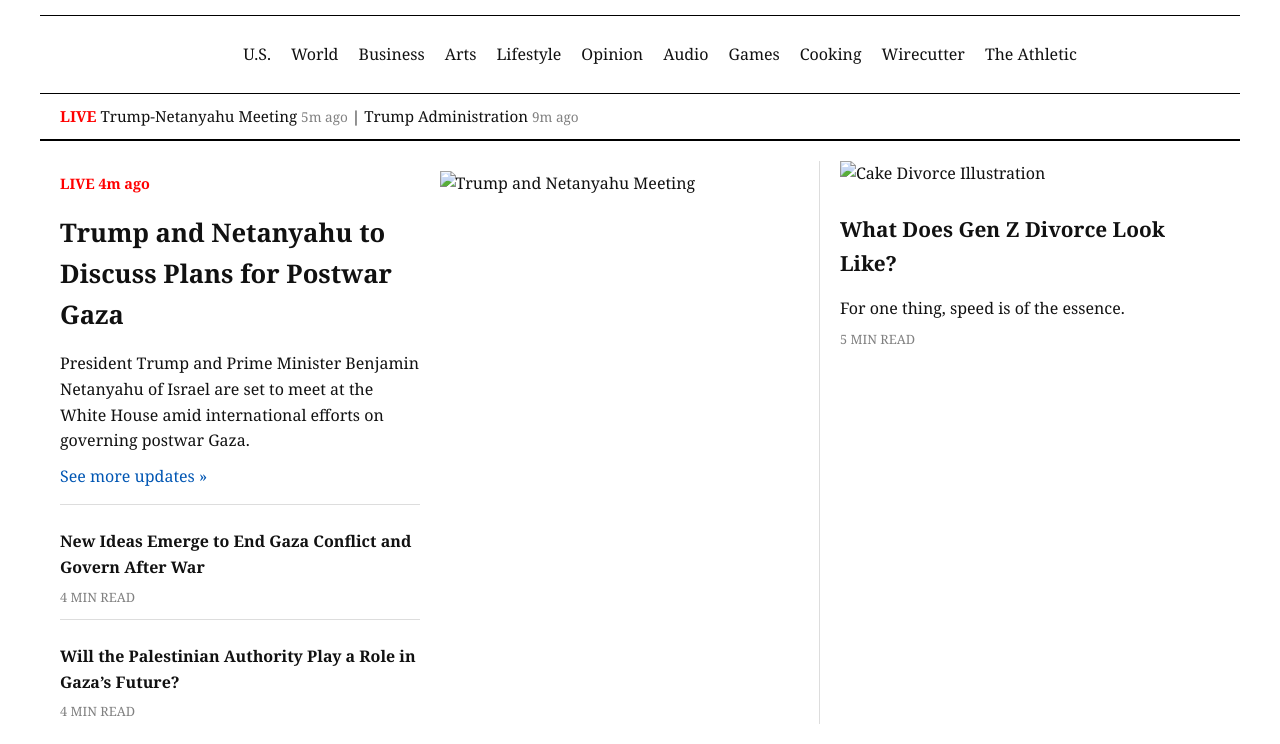
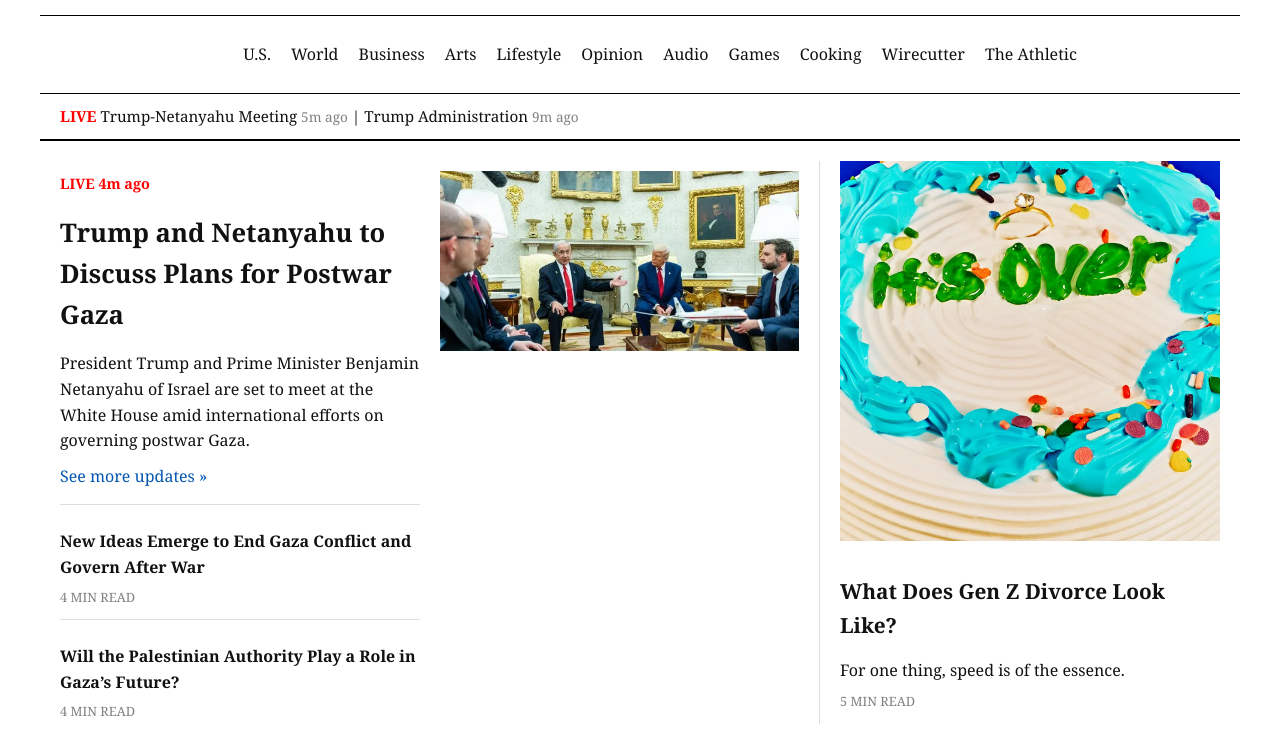
Before and after one commit to shahalam-1409/The-new-york-times-Homepage, a plain HTML site: page index.html in a window 1280 px wide. Shown: the part 149-893 px from the top of the page. Drawn offline with Linux system fonts and the light colour scheme.

Commit message:
Update index.html

```diff
--- a/index.html
+++ b/index.html
@@ -69,13 +69,13 @@
         </div>
       </div>
       <div class="news-image">
-        <img src="news1.jpg" alt="Trump and Netanyahu Meeting">
+        <img src="images/news1.jpg" alt="Trump and Netanyahu Meeting">
       </div>
     </div>
 
     <!-- Right Side (Cake Story) -->
     <div class="side-news">
-      <img src="news2.jpg" alt="Cake Divorce Illustration">
+      <img src="images/news2.jpg" alt="Cake Divorce Illustration">
       <h2>What Does Gen Z Divorce Look Like?</h2>
       <p>For one thing, speed is of the essence.</p>
       <span class="time">5 MIN READ</span>
```
